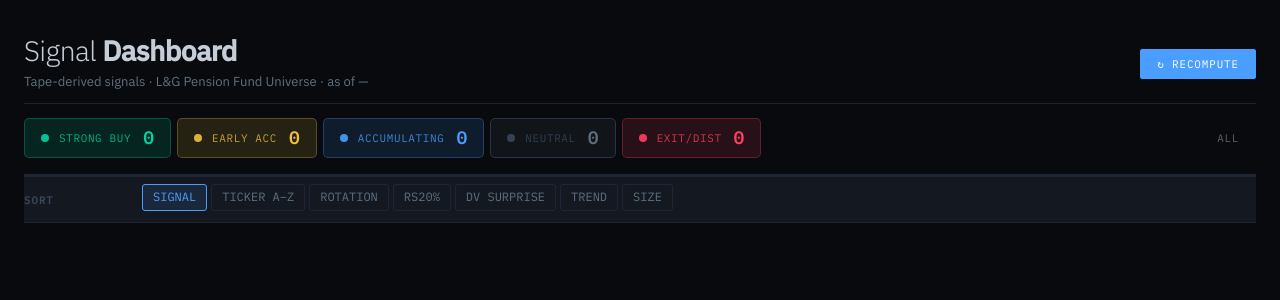
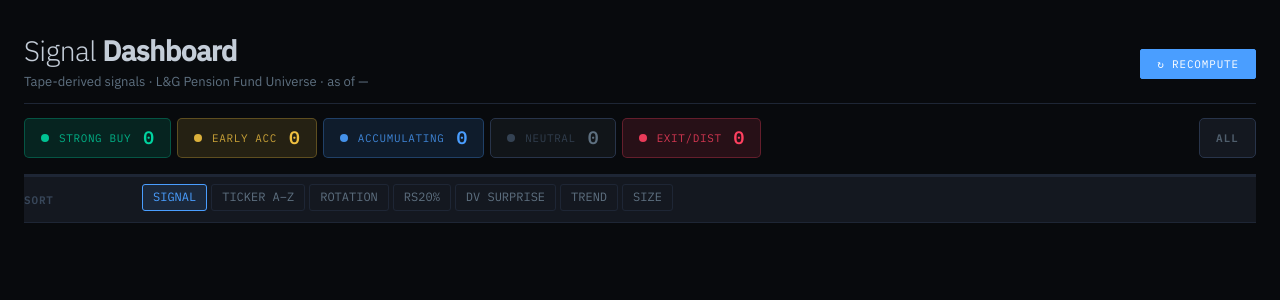
Before and after one commit to rhapsodians/Footprints, a Flask app: page /dashboard in a window 1280 px wide. Shown: the part 44-344 px from the top of the page. Run offline with Flask 3, Linux system fonts and the light colour scheme; data that the repository does not hold is empty.

Commit message:
Signal banner: ALL button more prominent

```diff
--- a/templates/dashboard.html
+++ b/templates/dashboard.html
@@ -17,6 +17,8 @@
 .chip.nt{background:var(--neutral-dim);border-color:var(--border2)}.chip.nt .dot{background:var(--text3)}.chip.nt .cl{color:var(--text3)}.chip.nt .cn{color:var(--text2)}
 .chip.ex{background:var(--sig-ex-bg);border-color:var(--sig-ex-bd)}.chip.ex .dot{background:var(--sig-ex)}.chip.ex .cl{color:var(--sig-ex)}.chip.ex .cn{color:var(--sig-ex)}
 .chip.nd{background:var(--surface);border-color:var(--border)}.chip.nd .dot{background:var(--text3)}.chip.nd .cl{color:var(--text3)}.chip.nd .cn{color:var(--text3)}
+.chip.chip-all{background:var(--surface2);border:1.5px solid var(--border2)}.chip.chip-all .cl{color:var(--text2);font-weight:600;letter-spacing:.10em}
+.chip.chip-all:hover{background:var(--surface3,var(--surface2));border-color:var(--text3)}
 .sdiv{flex:1}
 
 /* ── Filter / sort control band (mirrors .hm-controls on heatmap) ── */
@@ -209,7 +211,7 @@
   <div class="chip ex" onclick="filt('EXIT/DISTRIBUTION')"><div class="dot"></div><span class="cl">EXIT/DIST</span><span class="cn" id="cex">0</span></div>
   <div class="chip nd" id="chip-nd" onclick="filt('NO DATA')" style="display:none"><div class="dot"></div><span class="cl">NO DATA</span><span class="cn" id="cnd">0</span></div>
   <div class="sdiv"></div>
-  <div class="chip" onclick="filt(null)" style="opacity:.55"><span class="cl">ALL</span></div>
+  <div class="chip chip-all" onclick="filt(null)"><span class="cl">ALL</span></div>
 </div>
 
 <!-- Unified filter + sort control band — same structure as heatmap -->
```
